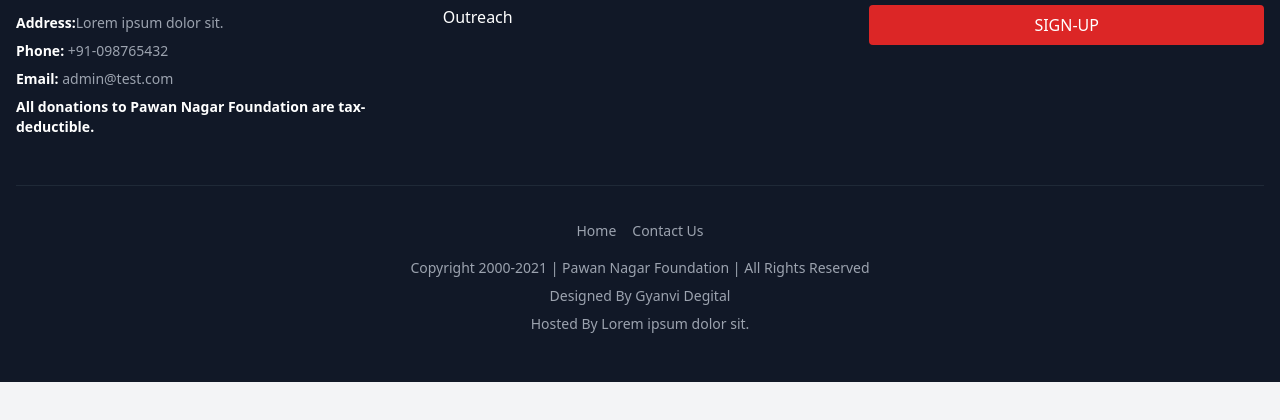
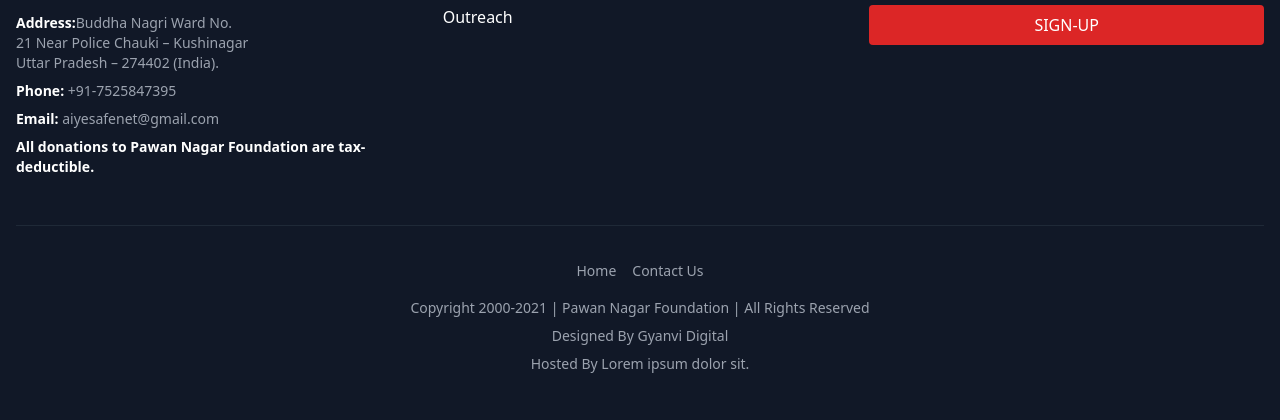
Before and after one commit to Roshanchauhan112/NGO, a website: page index.html in a window 1280 px wide. Shown: the part 4261-4681 px from the top of the page. Before the commit the page ends 4643 px from the top, so only its background shows below. Drawn offline with nearby package versions, Linux system fonts and the light colour scheme.

Commit message:
Update index.html

```diff
--- a/index.html
+++ b/index.html
@@ -5,7 +5,7 @@
     <meta charset="UTF-8">
     <meta name="viewport" content="width=device-width, initial-scale=1.0">
     <title>Pawan Nagar Foundation</title>
-    <link rel="icon" type="image/png" href="./src/public/images/cropped-CCT-New-Logo-1.png">
+    <link rel="icon" type="image/png" href="./src/public/images/cropped-CCT-New-Logo-1.jpg">
     <!-- Link to compiled Tailwind CSS -->
     <link href="../dist/output.css" rel="stylesheet">
     <link rel="stylesheet" href="./src/css/responsive.css">
@@ -433,9 +433,10 @@
                         </ul>
 
                         <div class="text-sm text-gray-400 space-y-2">
-                            <p><strong class="text-white">Address:</strong>Lorem ipsum dolor sit.</p>
-                            <p><strong class="text-white">Phone:</strong> +91-098765432</p>
-                            <p><strong class="text-white">Email:</strong> admin@test.com</p>
+                            <p><strong class="text-white">Address:</strong>Buddha Nagri Ward No. <br> 21 Near Police Chauki – Kushinagar <br>
+Uttar Pradesh – 274402 (India).</p>
+                            <p><strong class="text-white">Phone:</strong> +91-7525847395</p>
+                            <p><strong class="text-white">Email:</strong> aiyesafenet@gmail.com</p>
                             <p><strong class="text-white">All donations to Pawan Nagar Foundation are
                                     tax-deductible.</strong></p>
                         </div>
@@ -486,7 +487,7 @@
                 </ul>
                 <div class="text-center text-gray-400 space-y-2 text-sm">
                     <p>Copyright 2000-2021 | Pawan Nagar Foundation | All Rights Reserved</p>
-                    <p>Designed By <a href="#" target="_blank" class="hover:text-red-700 transition-colors"> Gyanvi Degital </a></p>
+                    <p>Designed By <a href="#" target="_blank" class="hover:text-red-700 transition-colors"> Gyanvi Digital </a></p>
                     <p>Hosted By <a href="#" class="hover:text-red-700 transition-colors">Lorem ipsum dolor sit.</a></p>
                 </div>
             </div>
```
